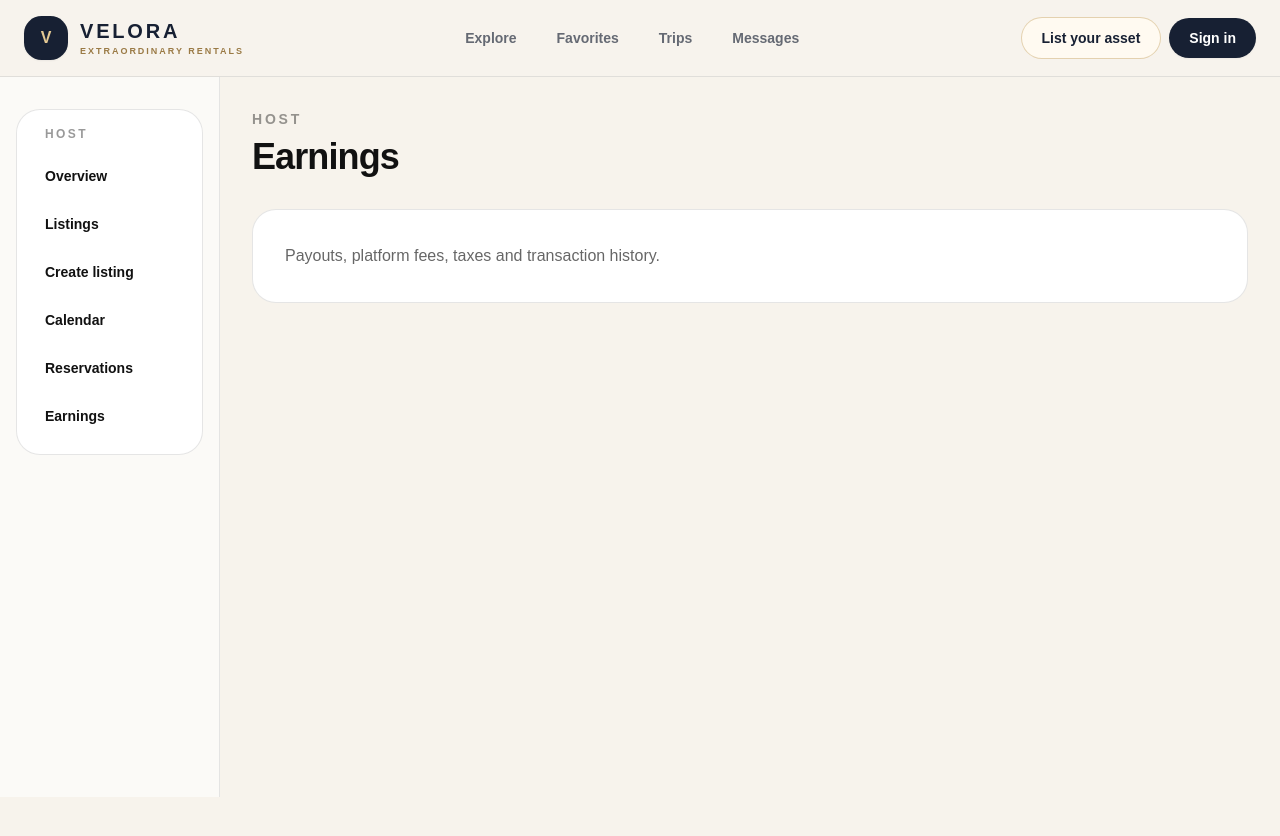
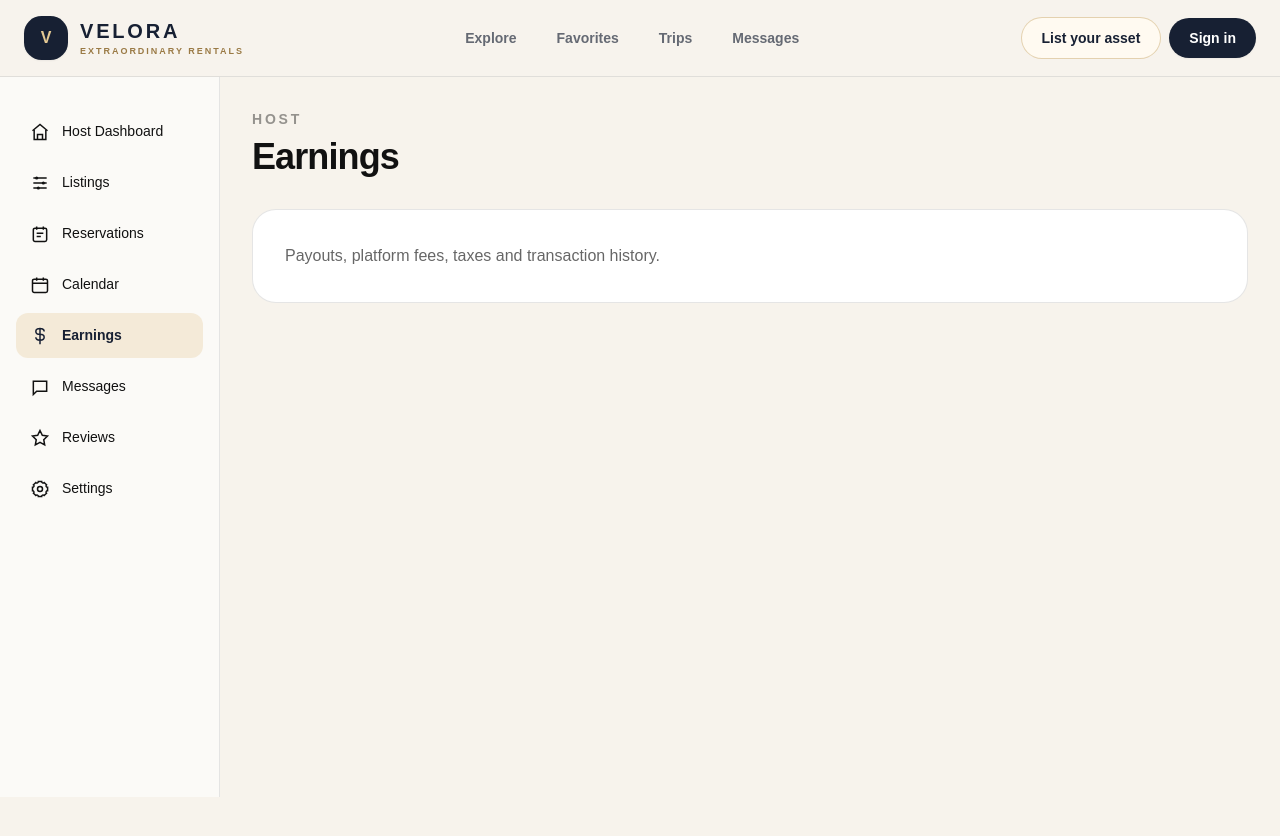
Before and after one commit to stacknaya/velora-marketplace, a Next.js app: page /host/earnings in a window 1280 px wide. Shown: the top 836 px of the page. Built offline with nearby package versions, Linux system fonts and the light colour scheme; no server answers.

Commit message:
Match host sidebar reference design

```diff
--- a/components/HostSidebar.tsx
+++ b/components/HostSidebar.tsx
@@ -1,25 +1,121 @@
+"use client";
+
 import Link from "next/link";
+import { usePathname } from "next/navigation";
 
 const links = [
-  ["/host/dashboard", "Overview"],
-  ["/host/listings", "Listings"],
-  ["/host/listings/new", "Create listing"],
-  ["/host/calendar", "Calendar"],
-  ["/host/reservations", "Reservations"],
-  ["/host/earnings", "Earnings"]
+  {
+    href: "/host/dashboard",
+    label: "Host Dashboard",
+    icon: (
+      <svg viewBox="0 0 24 24" fill="none" stroke="currentColor" strokeWidth="1.8" className="h-5 w-5">
+        <path d="M3 10.5 12 3l9 7.5" />
+        <path d="M5 9.5V21h14V9.5" />
+        <path d="M9 21v-6h6v6" />
+      </svg>
+    )
+  },
+  {
+    href: "/host/listings",
+    label: "Listings",
+    icon: (
+      <svg viewBox="0 0 24 24" fill="none" stroke="currentColor" strokeWidth="1.8" className="h-5 w-5">
+        <path d="M4 6h16M4 12h16M4 18h16" />
+        <circle cx="8" cy="6" r="1" />
+        <circle cx="16" cy="12" r="1" />
+        <circle cx="10" cy="18" r="1" />
+      </svg>
+    )
+  },
+  {
+    href: "/host/reservations",
+    label: "Reservations",
+    icon: (
+      <svg viewBox="0 0 24 24" fill="none" stroke="currentColor" strokeWidth="1.8" className="h-5 w-5">
+        <rect x="4" y="5" width="16" height="16" rx="2" />
+        <path d="M8 3v4M16 3v4M8 11h8M8 15h5" />
+      </svg>
+    )
+  },
+  {
+    href: "/host/calendar",
+    label: "Calendar",
+    icon: (
+      <svg viewBox="0 0 24 24" fill="none" stroke="currentColor" strokeWidth="1.8" className="h-5 w-5">
+        <rect x="3" y="5" width="18" height="16" rx="2" />
+        <path d="M16 3v4M8 3v4M3 10h18" />
+      </svg>
+    )
+  },
+  {
+    href: "/host/earnings",
+    label: "Earnings",
+    icon: (
+      <svg viewBox="0 0 24 24" fill="none" stroke="currentColor" strokeWidth="1.8" className="h-5 w-5">
+        <path d="M12 2v20M17 6.5c0-1.9-1.8-3.5-5-3.5s-5 1.6-5 3.5S8.8 10 12 10s5 1.6 5 3.5S15.2 17 12 17s-5-1.6-5-3.5" />
+      </svg>
+    )
+  },
+  {
+    href: "/messages",
+    label: "Messages",
+    icon: (
+      <svg viewBox="0 0 24 24" fill="none" stroke="currentColor" strokeWidth="1.8" className="h-5 w-5">
+        <path d="M4 5h16v12H8l-4 4V5Z" />
+      </svg>
+    )
+  },
+  {
+    href: "/host/reviews",
+    label: "Reviews",
+    icon: (
+      <svg viewBox="0 0 24 24" fill="none" stroke="currentColor" strokeWidth="1.8" className="h-5 w-5">
+        <path d="m12 3 2.8 5.7 6.2.9-4.5 4.4 1.1 6.2L12 17.3 6.4 20.2 7.5 14 3 9.6l6.2-.9L12 3Z" />
+      </svg>
+    )
+  },
+  {
+    href: "/host/settings",
+    label: "Settings",
+    icon: (
+      <svg viewBox="0 0 24 24" fill="none" stroke="currentColor" strokeWidth="1.8" className="h-5 w-5">
+        <circle cx="12" cy="12" r="3" />
+        <path d="M19.4 15a1.7 1.7 0 0 0 .3 1.9l.1.1-2.8 2.8-.1-.1a1.7 1.7 0 0 0-1.9-.3 1.7 1.7 0 0 0-1 1.6V21h-4v-.1a1.7 1.7 0 0 0-1-1.6 1.7 1.7 0 0 0-1.9.3l-.1.1L4.2 17l.1-.1a1.7 1.7 0 0 0 .3-1.9A1.7 1.7 0 0 0 3 14H3v-4h.1a1.7 1.7 0 0 0 1.6-1 1.7 1.7 0 0 0-.3-1.9L4.2 7 7 4.2l.1.1a1.7 1.7 0 0 0 1.9.3 1.7 1.7 0 0 0 1-1.6V3h4v.1a1.7 1.7 0 0 0 1 1.6 1.7 1.7 0 0 0 1.9-.3l.1-.1L19.8 7l-.1.1a1.7 1.7 0 0 0-.3 1.9A1.7 1.7 0 0 0 21 10h.1v4H21a1.7 1.7 0 0 0-1.6 1Z" />
+      </svg>
+    )
+  }
 ];
 
 export default function HostSidebar() {
+  const pathname = usePathname();
+
   return (
-    <aside className="rounded-3xl border border-black/10 bg-white p-4">
-      <p className="px-3 pb-3 text-xs font-black uppercase tracking-[0.2em] text-black/40">Host</p>
-      <nav className="space-y-1">
-        {links.map(([href, label]) => (
-          <Link key={href} href={href} className="block rounded-2xl px-3 py-3 text-sm font-semibold hover:bg-black hover:text-white">
-            {label}
-          </Link>
-        ))}
-      </nav>
-    </aside>
+    <nav className="w-full">
+      <div className="space-y-1.5">
+        {links.map((link) => {
+          const active =
+            pathname === link.href ||
+            pathname.startsWith(`${link.href}/`);
+
+          return (
+            <Link
+              key={link.href}
+              href={link.href}
+              className={
+                active
+                  ? "flex items-center gap-3 rounded-[12px] bg-[#f4ead8] px-3.5 py-3 text-[14px] font-semibold text-[#172033]"
+                  : "flex items-center gap-3 rounded-[12px] px-3.5 py-3 text-[14px] font-medium text-[#172033]/72 transition hover:bg-[#f7f3ec] hover:text-[#172033]"
+              }
+            >
+              <span className="shrink-0">
+                {link.icon}
+              </span>
+
+              <span>{link.label}</span>
+            </Link>
+          );
+        })}
+      </div>
+    </nav>
   );
 }
```
